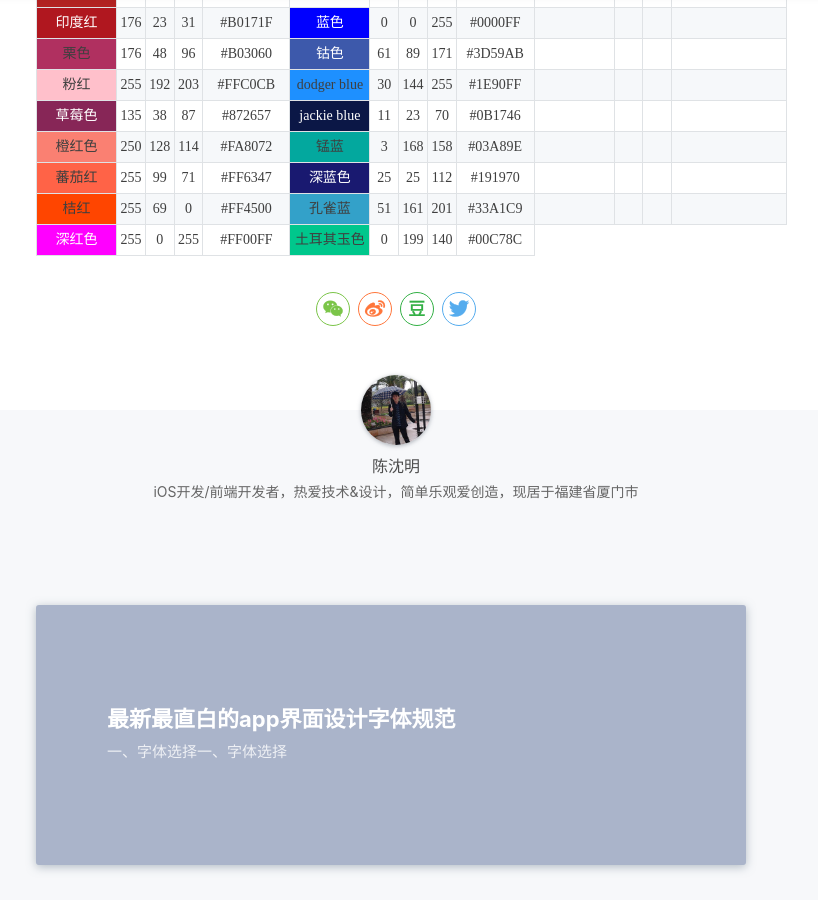
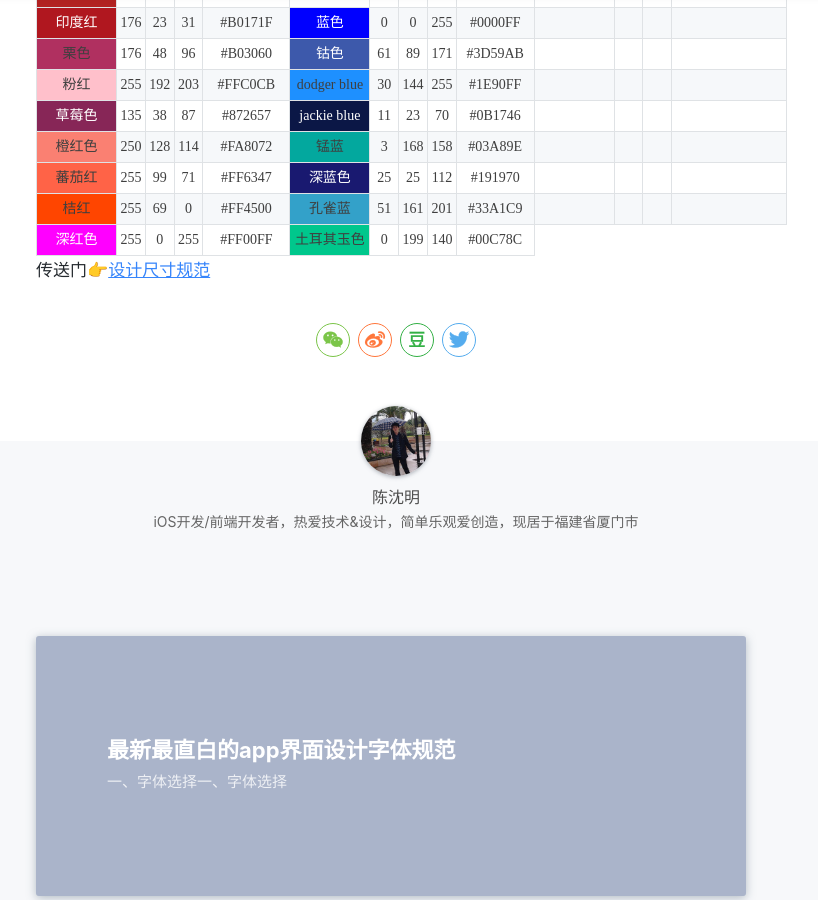
Before and after one commit to shmchen/shmchen.github.io, a Jekyll site: the page built from _posts/2019-06-14-UI常用配色规范.md, in a window 1280 px wide and 900 px high, scrolled down 4153 px. Shown: the whole window, without its empty margins (244-1062 px from the left). Built offline with Jekyll 4.4.1, drawn with Linux system fonts in a browser that asks for light colours; nearby versions of some CDN libraries; a style sheet for code colours, icons or effects is not loaded.

Commit message:
添加链接

```diff
--- a/_posts/2019-06-14-UI常用配色规范.md
+++ b/_posts/2019-06-14-UI常用配色规范.md
@@ -2282,3 +2282,7 @@ tags: UI设计
     </tr>
     </tbody>
 </table>
+
+
+
+传送门👉[设计尺寸规范](http://www.woshipm.com/screen/ios.html)
```
